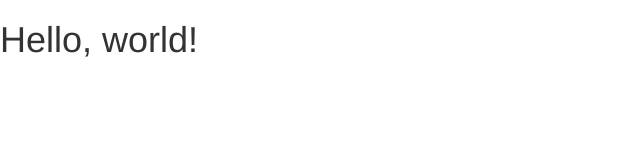
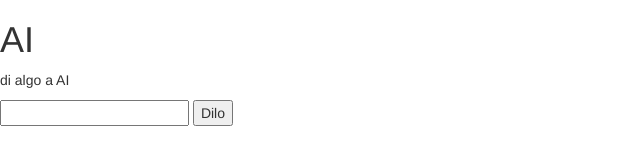
Before and after one commit to ACTitan/AI, a plain HTML site: page index.html in a window 1280 px wide. Shown: the whole page, without its empty margins (0-640 px from the left). Drawn offline with nearby package versions, Linux system fonts and the light colour scheme.

Commit message:
faltan las variables

```diff
--- a/index.html
+++ b/index.html
@@ -11,7 +11,37 @@
      <link href= "main.css" rel= "stylsheet">
 </head>
   <body>
-    <h1>Hello, world!</h1>
+
+    <h1>AI</h1>
+
+<p> di algo a AI</p>
+
+<input id="numb">
+
+<button type="button" onclick="myFunction()">Dilo</button>
+
+<p id="demo"></p>
+
+<script>
+function myFunction() {
+    var x, text;
+
+    // Get the value of the input field with id="numb"
+    x = document.getElementById("numb").value;
+
+    // If x is Not a Number or less than one or greater than 10
+    if (isNaN(x) || x < 1 || x > 10) {
+        text = "Input not valid";
+    } else {
+        text = "Input OK";
+    }
+    document.getElementById("demo").innerHTML = text;
+}
+</script>
+
+
+
+
 
 
      <script src="https://ajax.googleapis.com/ajax/libs/jquery/1.12.4/jquery.min.js"></script>
```
